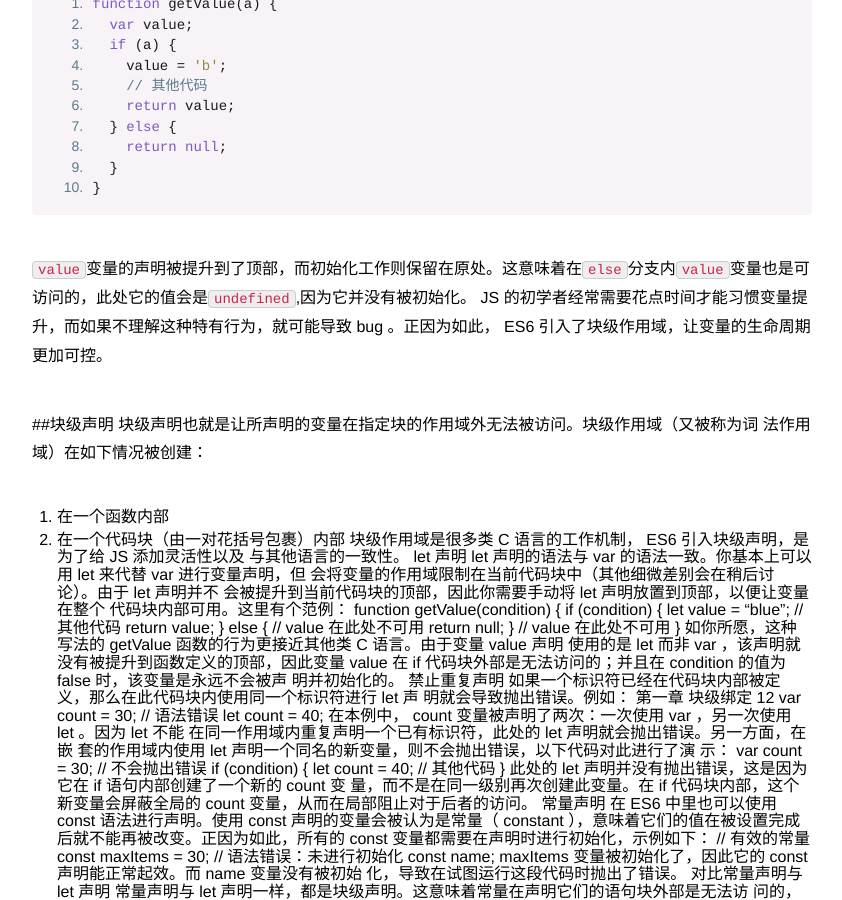
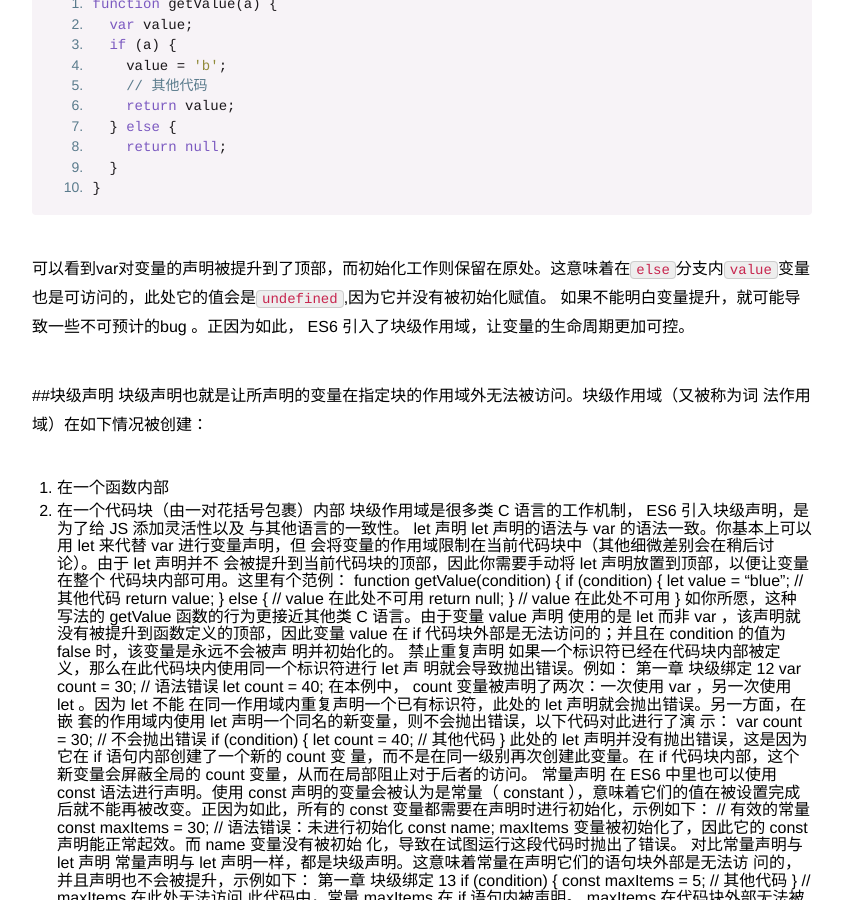
Before and after one commit to ioloveuu/ioloveuu.github.io, a Jekyll site: the page built from _posts/2016-08-01-ES6-notes.md, in a window 1280 px wide and 900 px high, scrolled down 914 px. Shown: the whole window, without its empty margins (218-1060 px from the left). Built offline with Jekyll 4.4.1, drawn with Linux system fonts in a browser that asks for light colours; nearby versions of some CDN libraries; a script that is not in the unit is left out.

Commit message:
Add files via upload

````diff
--- a/_posts/2016-08-01-ES6-notes.md
+++ b/_posts/2016-08-01-ES6-notes.md
@@ -42,9 +42,8 @@ function getValue(a) {
 }
 ```
 
-`value`变量的声明被提升到了顶部，而初始化工作则保留在原处。这意味着在`else`分支内`value`变量也是可访问的，此处它的值会是`undefined`,因为它并没有被初始化。
-JS 的初学者经常需要花点时间才能习惯变量提升，而如果不理解这种特有行为，就可能导致
-bug 。正因为如此， ES6 引入了块级作用域，让变量的生命周期更加可控。
+可以看到var对变量的声明被提升到了顶部，而初始化工作则保留在原处。这意味着在`else`分支内`value`变量也是可访问的，此处它的值会是`undefined`,因为它并没有被初始化赋值。
+如果不能明白变量提升，就可能导致一些不可预计的bug 。正因为如此， ES6 引入了块级作用域，让变量的生命周期更加可控。
 
 ##块级声明
 块级声明也就是让所声明的变量在指定块的作用域外无法被访问。块级作用域（又被称为词
````
